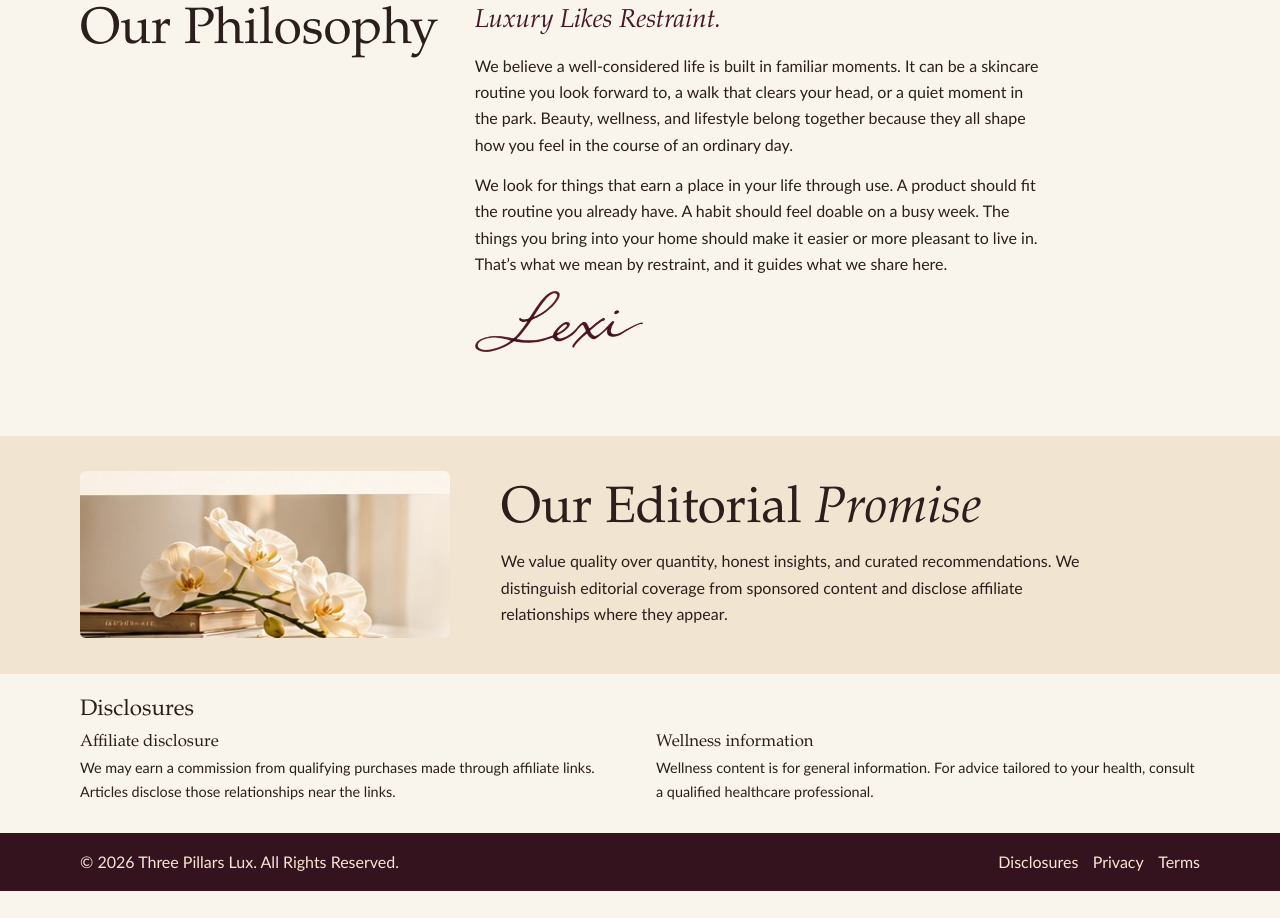
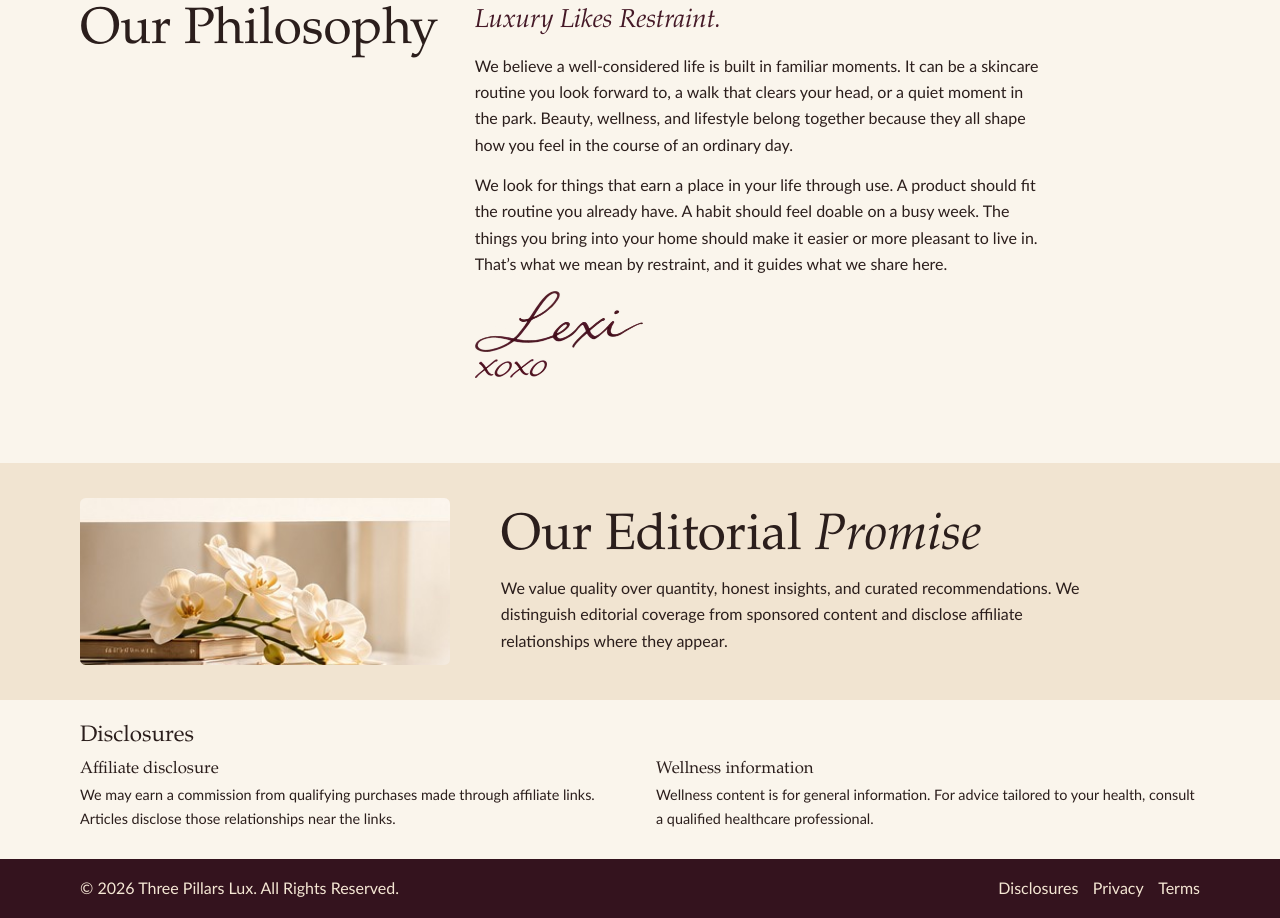
Before and after one commit to beardsgrace/three-pillars-lux, a plain HTML site: page about.html in a window 1280 px wide. Shown: the part 1179-2097 px from the top of the page. Before the commit the page ends 2070 px from the top, so only its background shows below. Drawn offline with Linux system fonts and the light colour scheme.

Commit message:
Add a handwritten XOXO beneath Lexi’s signature

```diff
--- a/about.html
+++ b/about.html
@@ -34,7 +34,7 @@
     <p class="lead">Luxury Likes Restraint.</p>
     <p>We believe a well-considered life is built in familiar moments. It can be a skincare routine you look forward to, a walk that clears your head, or a quiet moment in the park. Beauty, wellness, and lifestyle belong together because they all shape how you feel in the course of an ordinary day.</p>
     <p>We look for things that earn a place in your life through use. A product should fit the routine you already have. A habit should feel doable on a busy week. The things you bring into your home should make it easier or more pleasant to live in. That’s what we mean by restraint, and it guides what we share here.</p>
-    <p><img src="assets/lexi-signature.webp" alt="Signed, Lexi" width="168" height="61" decoding="async"></p>
+    <p><img src="assets/lexi-signature.webp" alt="Signed, Lexi" width="168" height="61" decoding="async"><br><img src="assets/lexi-xoxo.webp" alt="XOXO" width="72" height="19" decoding="async"></p>
   </div>
 </section>
 <section class="promise"><div class="wrap promise-inner"><img class="promise-photo" src="assets/promise-orchid.jpg" alt="" width="354" height="160" loading="lazy"><div><h2>Our Editorial <em>Promise</em></h2><p>We value quality over quantity, honest insights, and curated recommendations. We distinguish editorial coverage from sponsored content and disclose affiliate relationships where they appear.</p></div></div></section>
```
Also changed, not shown: assets/lexi-xoxo.webp (added).
